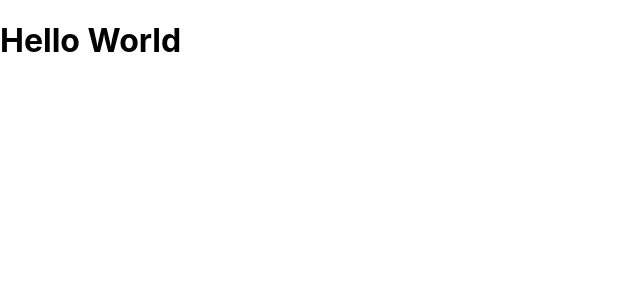
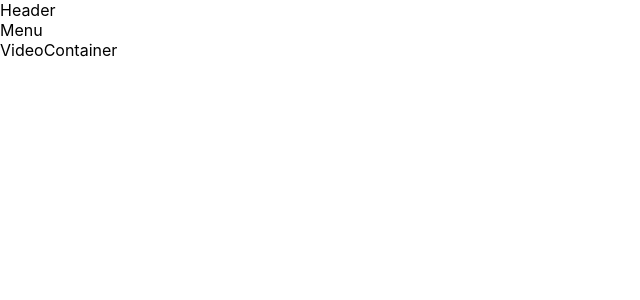
Before and after one commit to lintonp/youtube-app, a React (Create React App) app: page / in a window 1280 px wide. Shown: the top 300 px of the page, without its empty margins (0-640 px from the left). Built offline with nearby package versions, Linux system fonts and the light colour scheme.

Commit message:
Basic Structure

```diff
--- a/src/App.js
+++ b/src/App.js
@@ -1,13 +1,17 @@
 // import "./App.css";
+
+import Body from "./Components/Body";
+import Header from "./Components/Header";
 
 function App() {
   return (
     <div>
-      <h1>Hello World</h1>
+      <Header />
+      <Body />
       {/* *
       Head
       Body
-        Playlists section
+        Menu
         Main container
           Buttons with suggestions
           Video Cards
--- /dev/null
+++ b/src/Components/Body.js
@@ -0,0 +1,14 @@
+import React from "react";
+import Menu from "./Menu";
+import VideoContainer from "./VideoContainer";
+
+const Body = () => {
+  return (
+    <div>
+      <Menu />
+      <VideoContainer />
+    </div>
+  );
+};
+
+export default Body;
--- /dev/null
+++ b/src/Components/Header.js
@@ -0,0 +1,7 @@
+import React from "react";
+
+const Header = () => {
+  return <div>Header</div>;
+};
+
+export default Header;
--- /dev/null
+++ b/src/Components/Menu.js
@@ -0,0 +1,7 @@
+import React from "react";
+
+const Menu = () => {
+  return <div>Menu</div>;
+};
+
+export default Menu;
--- /dev/null
+++ b/src/Components/VideoContainer.js
@@ -0,0 +1,7 @@
+import React from "react";
+
+const VideoContainer = () => {
+  return <div>VideoContainer</div>;
+};
+
+export default VideoContainer;
```
